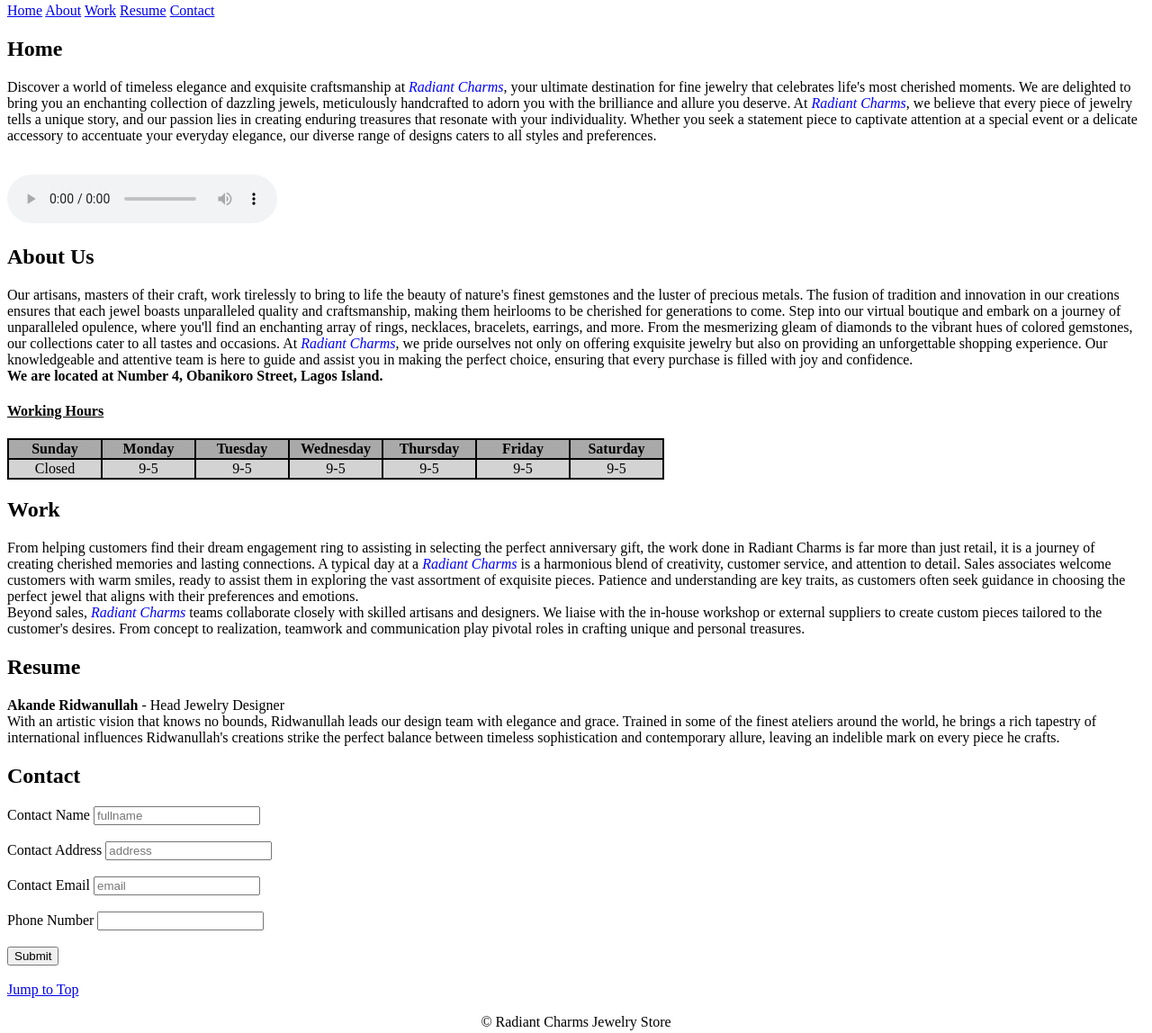
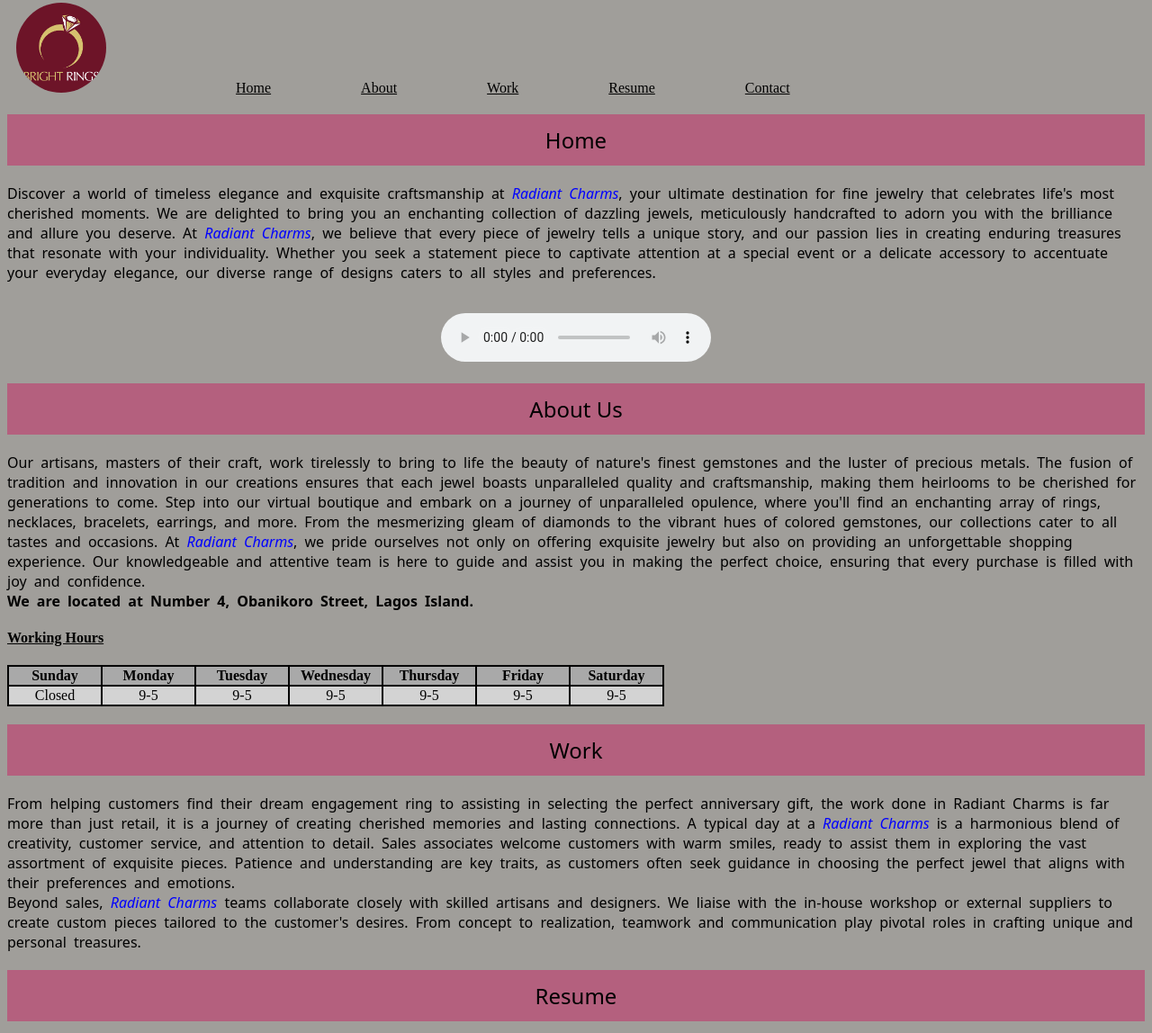
Before and after one commit to RiddyMi/HTML-checkpoint, a plain HTML site: page index.html in a window 1280 px wide. Shown: the part 5-1153 px from the top of the page at 90% size. Drawn offline with Linux system fonts and the light colour scheme.

Commit message:
adding html checkpoint

```diff
--- a/index.html
+++ b/index.html
@@ -4,11 +4,13 @@
     <meta charset="UTF-8" />
     <meta name="viewport" content="width=device-width, initial-scale=1.0" />
     <title>Document</title>
+    <link rel="stylesheet" href="style.css" />
   </head>
   <body>
     <!---This is a header--->
     <header>
       <nav>
+        <img src="./jewelry.jpg" alt="logo" class="logo" />
         <a href="#section-home">Home</a>
         <a href="#section-about">About</a>
         <a href="#section-work">Work</a>
@@ -32,10 +34,10 @@
         event or a delicate accessory to accentuate your everyday elegance, our
         diverse range of designs caters to all styles and preferences.
       </p>
-      <br>
+      <br />
       <!---This is the audio--->
-      <div>
-        <audio controls src="./High Noon - TrackTribe.mp3" align="center">Audio</audio>
+      <div class="audio">
+        <audio controls src="./High Noon - TrackTribe.mp3">Audio</audio>
       </div>
     </section>
     <!---About us section-->
@@ -120,10 +122,11 @@
         every piece he crafts.
       </p>
     </section>
+
     <!---Contact Section--->
-    <section>
+    <section id="contact">
       <h2 id="section-contact">Contact</h2>
-      <form>
+      <form class="form">
         <div>
           <label for="contact">Contact Name</label>
           <input type="text" placeholder="fullname" required />
@@ -144,7 +147,7 @@
           <input type="number" placeholder="" />
         </div>
         <br />
-        <input type="submit" />
+        <input type="submit" value="Submit" id="click" />
       </form>
     </section>
     <br />
--- /dev/null
+++ b/style.css
@@ -0,0 +1,94 @@
+body {
+    background-color: rgba(21, 17, 6, 0.402);
+}
+section > h2 {
+    text-align: center;
+}
+.audio{
+    text-align: center;
+}
+.form {
+    text-align: center;
+    border: 5px solid;
+    max-width: 500px;
+    padding: 8px 0;
+    padding: 2rem;
+    margin: 2rem auto;
+    border-radius: 10px;
+
+}
+.logo {
+    margin-left: 10px;
+    width: 100px;
+    height: 100px;
+    margin-right: 100px;
+    border-radius: 50%;
+
+}
+label{
+    display: block;
+    padding: 8px 0;
+    font-family: system-ui, -apple-system, BlinkMacSystemFont, 'Segoe UI', Roboto,
+     Oxygen, Ubuntu, Cantarell, 'Open Sans', 'Helvetica Neue', sans-serif;
+     text-transform: uppercase;
+}
+input, textarea{
+    width: 100%;
+    border: 2px solid #9a9113;
+    padding: 8px;
+    font-size: 15px;
+    border-radius: 10px;
+}
+#click {
+    border: 0;
+    background-color: grey;
+    padding: 10px;
+    margin: 1rem 0;
+    width: auto;
+    text-transform: uppercase;
+    cursor: pointer;
+
+}
+
+.container {
+
+    margin: 10px;
+    padding: 20px;
+    text-align: center;
+    margin-right: 1rem;
+}
+h2 {
+    font-weight: 20;
+    font-family: Arial, Helvetica, sans-serif;
+    background-color:  rgba(207, 5, 86, 0.402);
+    color: black;
+    padding: .5em;
+    border: 0px;
+    font-family: system-ui, -apple-system, BlinkMacSystemFont, 'Segoe UI', Roboto,
+     Oxygen, Ubuntu, Cantarell, 'Open Sans', 'Helvetica Neue', sans-serif;
+}
+p {
+    word-spacing: 4px;
+    font-family: system-ui, -apple-system, BlinkMacSystemFont, 'Segoe UI', Roboto, Oxygen, Ubuntu, Cantarell, 'Open Sans', 'Helvetica Neue', sans-serif;
+
+}
+a {
+    margin-right: 1rem;
+    padding: 40px;
+    }
+  /* unvisited link */
+  a:link {
+    color: black;
+}
+
+/* visited link */
+a:visited {
+    color: white;
+}
+
+/* selected link */
+a:active{
+    color: rgb(48, 19, 153);
+    font-family: system-ui, -apple-system, BlinkMacSystemFont, 'Segoe UI',
+     Roboto, Oxygen, Ubuntu, Cantarell, 'Open Sans', 'Helvetica Neue', sans-serif;
+}
```
Also changed, not shown: jewelry.jpg (added).
